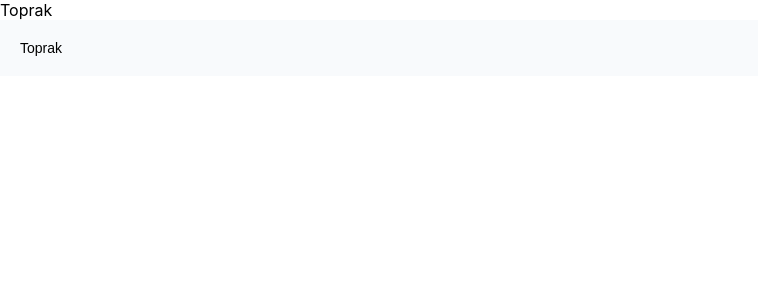
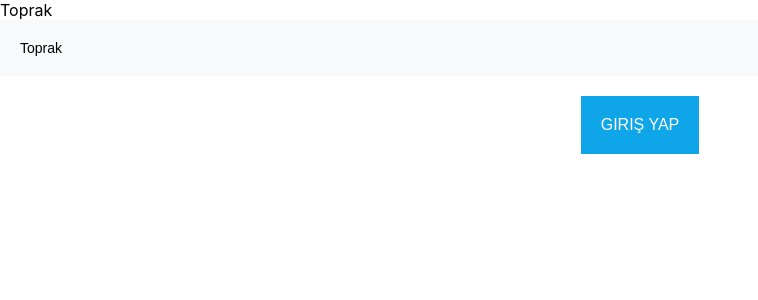
Before and after one commit to toprak-cavusdag/basic-form-react, a React (Create React App) app: page / in a window 1280 px wide. Shown: the top 300 px of the page, without its empty margins (0-758 px from the left). Built offline with nearby package versions, Linux system fonts and the light colour scheme; the HTML template or start-up script is replaced by a standard one.

Commit message:
button added and changed

```diff
--- a/src/App.js
+++ b/src/App.js
@@ -1,6 +1,7 @@
 import { useState } from 'react';
 import './App.css';
 import Input from './components/input/input';
+import Button from './components/button/button';
 
 function App() {
   const [text, setText] = useState('Toprak');
@@ -15,6 +16,13 @@ function App() {
           setText(e.target.value);
         }}
       />
+
+      <Button
+        text='Giriş Yap'
+        onClick={() => {
+          alert('Tıklandı');
+        }}
+      />
     </div>
   );
 }
--- a/src/components/button/button.css
+++ b/src/components/button/button.css
@@ -1,7 +1,7 @@
-.custom-buttom {
+.custom-button {
     text-transform: uppercase;
     outline: none;
-    width: 100%;
+    width: max-content;
     background-color: #0ea5e9;
     border: none;
     box-sizing: border-box;
@@ -9,10 +9,20 @@
     font-size: 16px;
     transition: all .3s ease;
     cursor: pointer;
+    color: white;
+
 }
 
-.custom-buttom:hover,
-.custom-buttom:active,
-.custom-buttom:focus {
+.custom-button:hover,
+.custom-button:active,
+.custom-button:focus {
     background-color: #38bdf8;
+    transform: translateY(-3px);
+    box-shadow: rgba(0, 0, 0, 0.16) 0px 3px 3px, rgba(0, 0, 0, 0.23) 0px 3px 3px;
 }
+
+.container {
+    display: flex;
+    justify-content: center;
+    align-items: center;
+}
--- a/src/components/button/button.jsx
+++ b/src/components/button/button.jsx
@@ -1,9 +1,12 @@
 import React from "react";
 import PropTypes from 'prop-types';
+import "./button.css"
 
 const Button = ({text, onClick })=>{
     return(
-        <button onClick={onClick} className="custom-bottom">{text}</button>
+        <div className="container">
+        <button onClick={onClick} className="custom-button">{text}</button>
+        </div>
     )
 }
 
```
